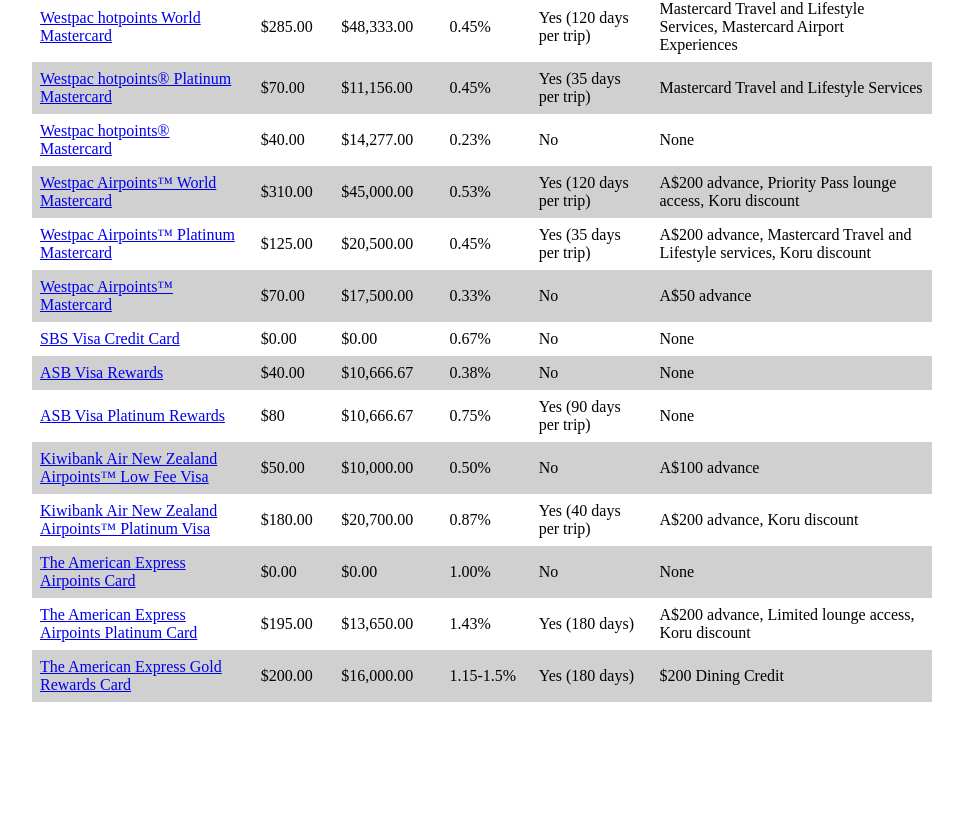
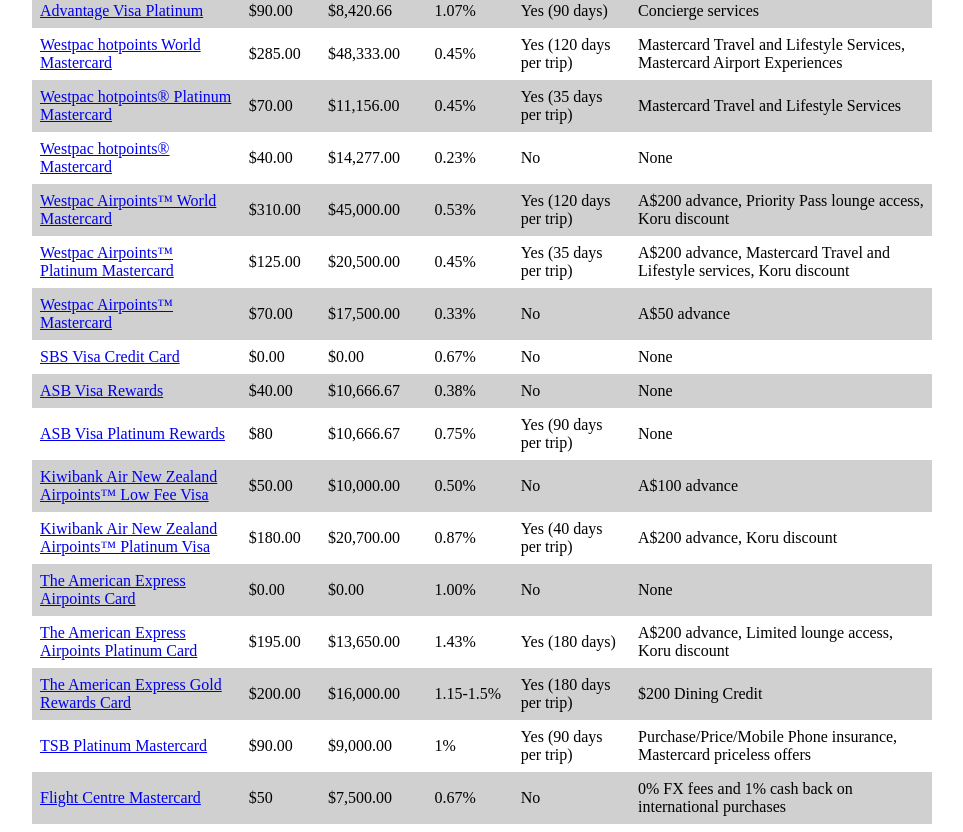
Before and after one commit to liamlabuschagne/personal-website, a Nuxt app: page /blog/credit-cards in a window 1280 px wide. Shown: the part 1181-2013 px from the top of the page, without its empty margins (158-1121 px from the left). Before the commit the page ends 1891 px from the top, so only its background shows below. Built offline with nearby package versions, Linux system fonts and the light colour scheme.

Commit message:
Add TSB and Flight centre

```diff
--- a/pages/blog/credit-cards.vue
+++ b/pages/blog/credit-cards.vue
@@ -349,8 +349,34 @@
           <td>$200.00</td>
           <td>$16,000.00</td>
           <td>1.15-1.5%</td>
-          <td>Yes (180 days)</td>
+          <td>Yes (180 days per trip)</td>
           <td>$200 Dining Credit</td>
+        </tr>
+        <tr>
+          <td>
+            <a href="https://www.tsb.co.nz/cards/platinum-mastercard"
+              >TSB Platinum Mastercard</a
+            >
+          </td>
+          <td>$90.00</td>
+          <td>$9,000.00</td>
+          <td>1%</td>
+          <td>Yes (90 days per trip)</td>
+          <td>
+            Purchase/Price/Mobile Phone insurance, Mastercard priceless offers
+          </td>
+        </tr>
+        <tr>
+          <td>
+            <a href="https://www.flightcentremastercard.co.nz/benefits/"
+              >Flight Centre Mastercard</a
+            >
+          </td>
+          <td>$50</td>
+          <td>$7,500.00</td>
+          <td>0.67%</td>
+          <td>No</td>
+          <td>0% FX fees and 1% cash back on international purchases</td>
         </tr>
       </tbody>
     </table>
```
